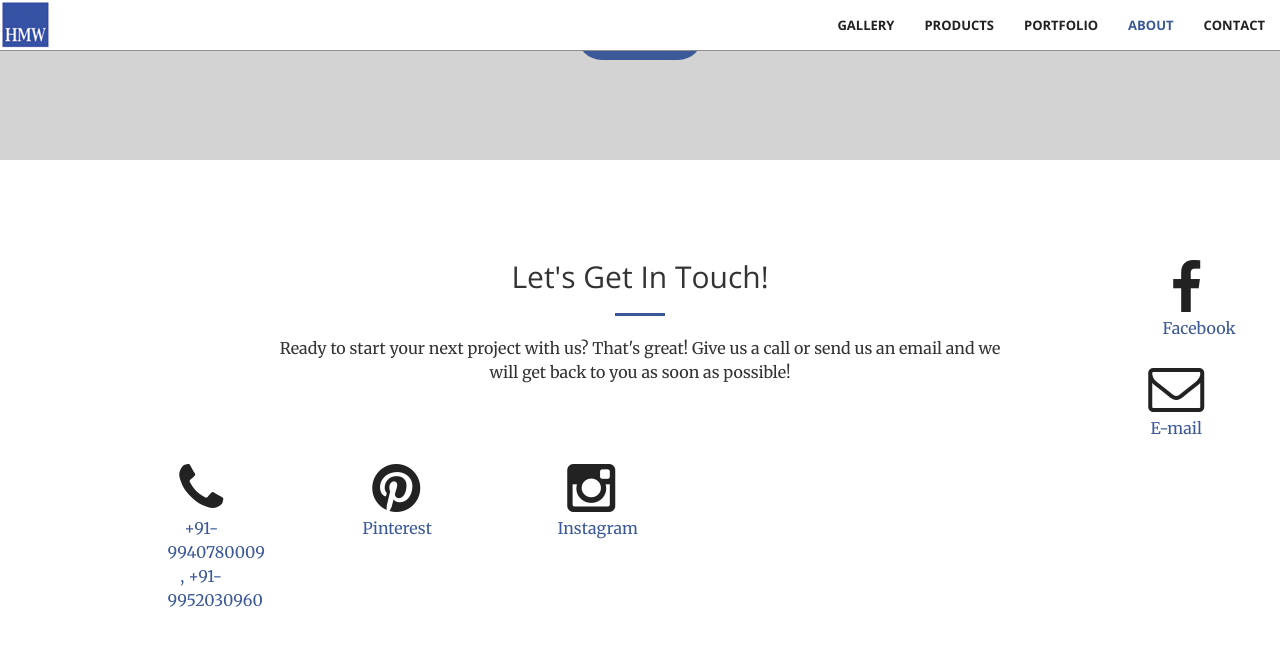
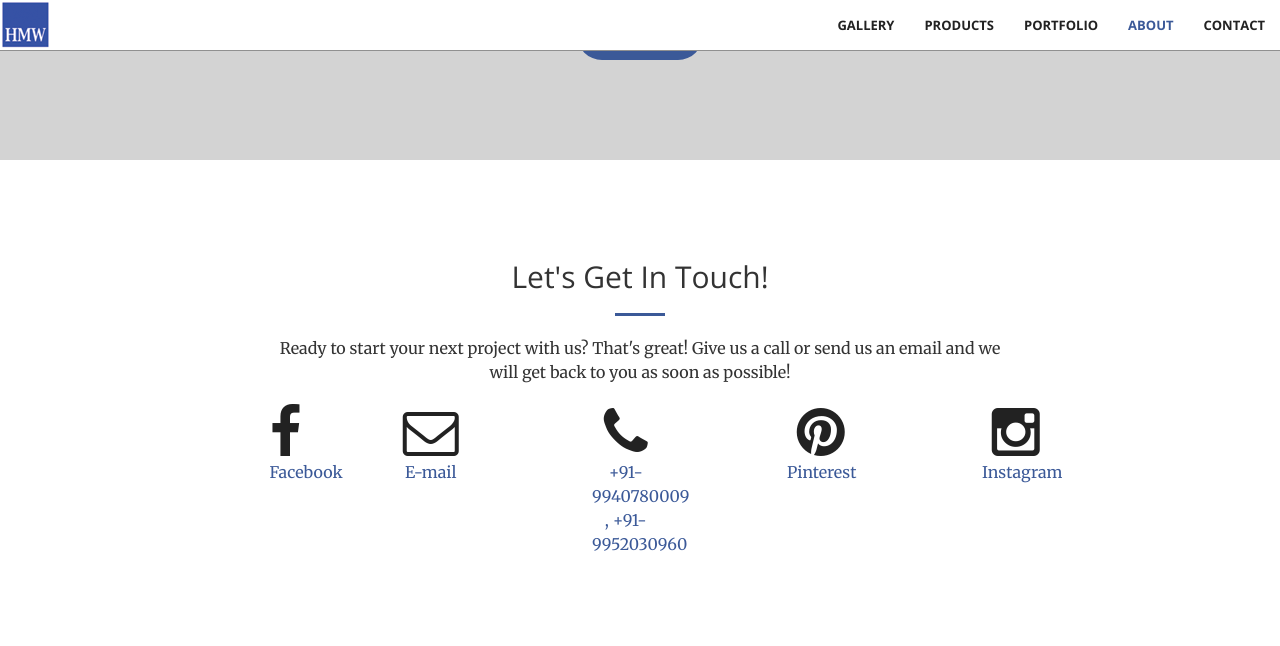
Before and after one commit to srinirover/srinirover.github.io, a Jekyll site: the page built from index.html, in a window 1280 px wide and 900 px high, scrolled down 3542 px. Shown: the top 646 px of the window. Built offline with Jekyll 4.4.1, drawn with Linux system fonts in a browser that asks for light colours.

Commit message:
Update contact.html

```diff
--- a/_includes/contact.html
+++ b/_includes/contact.html
@@ -6,7 +6,7 @@
                 <hr class="primary">
                 <p>Ready to start your next project with us? That's great! Give us a call or send us an email and we will get back to you as soon as possible!</p>
             </div>
-        <div class="col-lg-1 col-lg-offset-1 text-center" style="padding-left:3%;">
+        <div class="col-lg-1 col-lg-offset-1 text-center" style="padding-left:10%;">
             <a href="https://www.facebook.com/HMWCHENNAI/">
                 <i class="fa fa-facebook fa-3x wow bounceIn" data-wow-delay=".1s"></i>
                 <p>Facebook</p>
```
